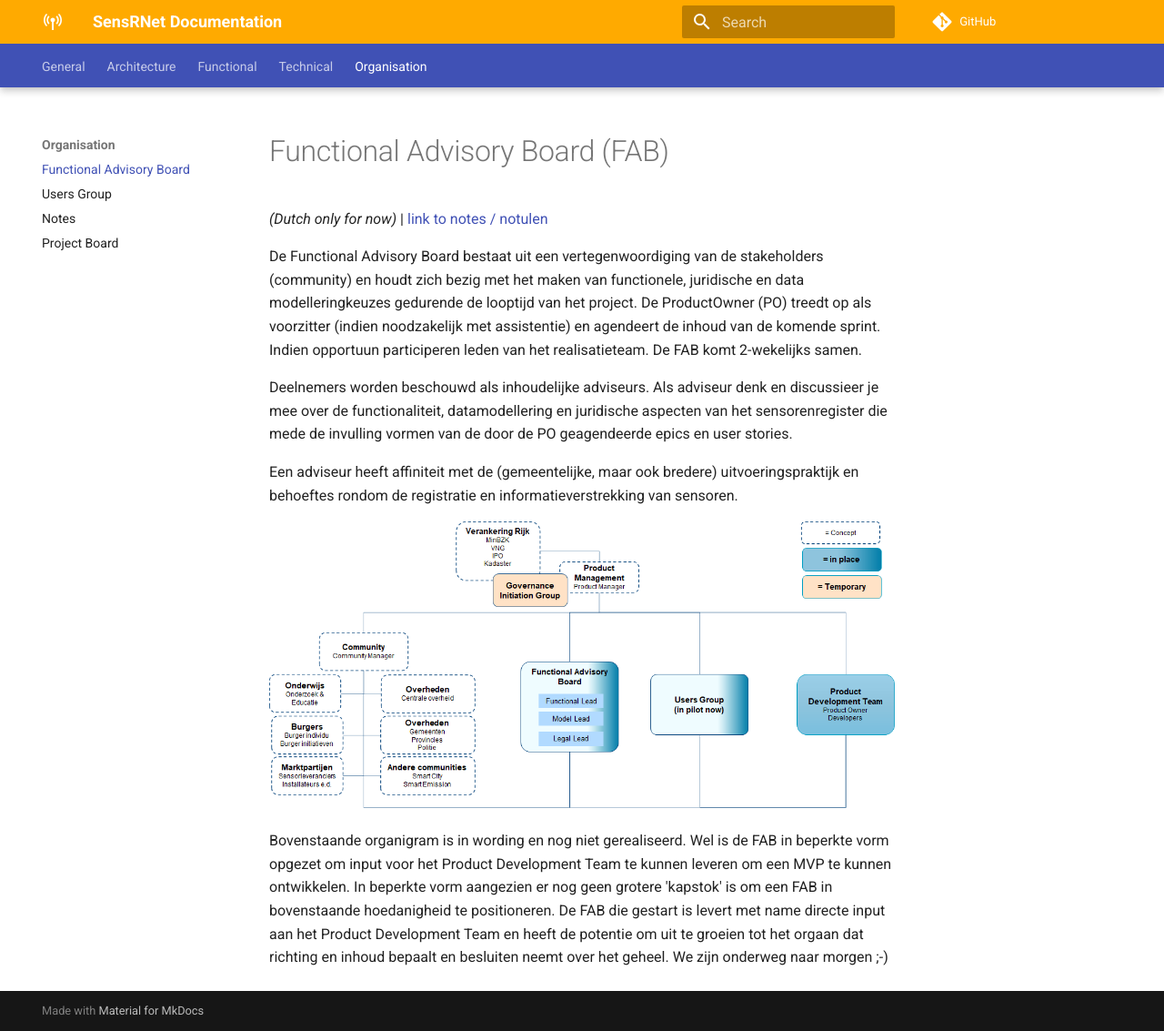
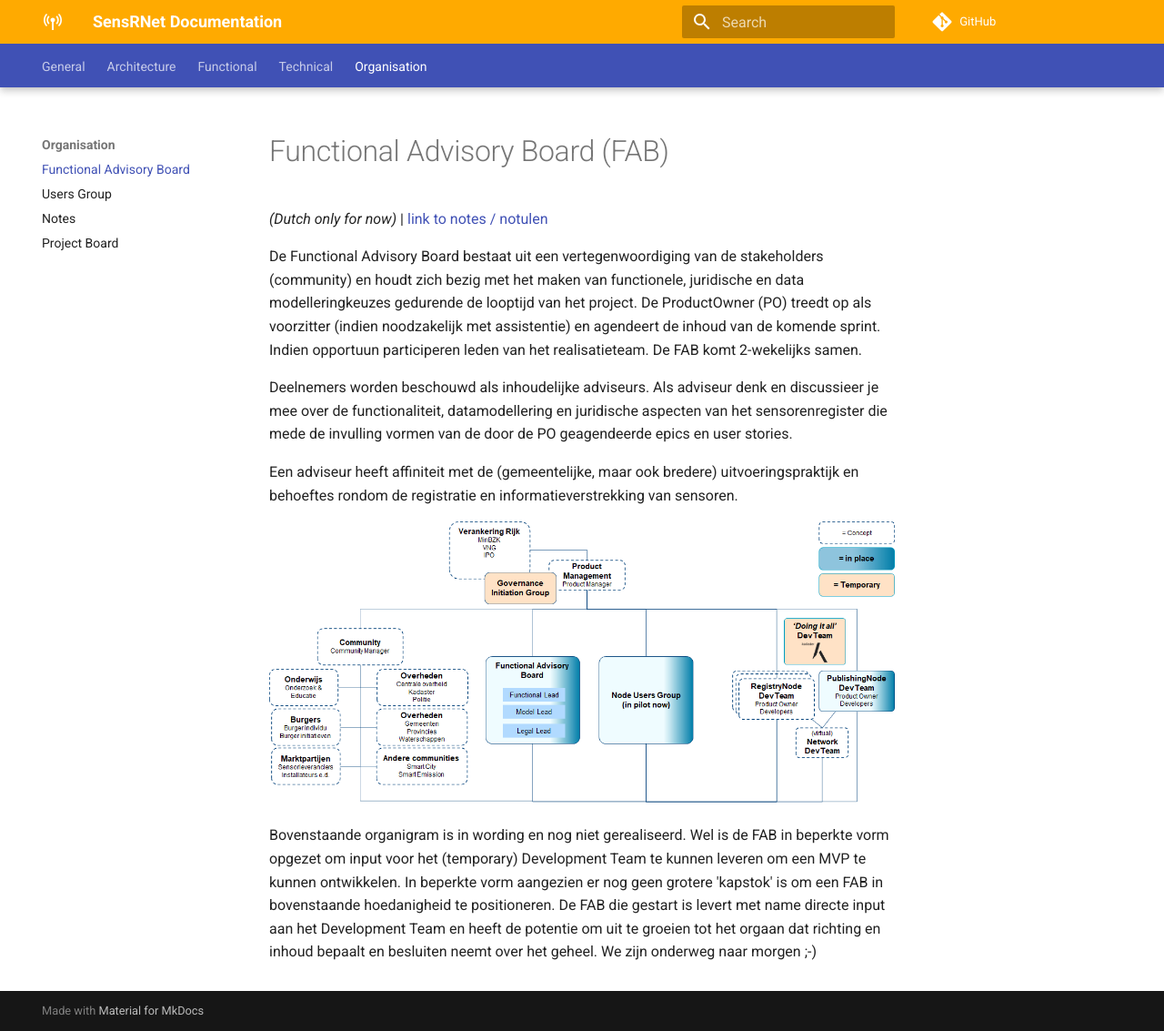
Before and after one commit to kadaster-labs/sensrnet-home, an MkDocs documentation site: the page built from docs/FAB.md, in a window 1280 px wide and 1133 px high. Shown: the whole window at 91% size. Built offline with MkDocs 1.6.1 and Material for MkDocs 9.7.7, drawn with Linux system fonts in a browser that asks for light colours; comment, search, counter and statistics services are not loaded.

Commit message:
organigram end of MVP fase (#149)
* organigram end of MVP fase
* moved temp kadaster dev team beside other teams
* users group > node users group

```diff
--- a/docs/FAB.md
+++ b/docs/FAB.md
@@ -8,6 +8,6 @@ Deelnemers worden beschouwd als inhoudelijke adviseurs. Als adviseur denk en dis
 
 Een adviseur heeft affiniteit met de (gemeentelijke, maar ook bredere) uitvoeringspraktijk en behoeftes rondom de registratie en informatieverstrekking van sensoren.
 
-![Governance Structure (under construction)](img/SensRNet-governance-structure-v0.2.png)
+![Governance Structure (under construction)](img/SensRNet-governance-structure-v0.3.png)
 
-Bovenstaande organigram is in wording en nog niet gerealiseerd. Wel is de FAB in beperkte vorm opgezet om input voor het Product Development Team te kunnen leveren om een MVP te kunnen ontwikkelen. In beperkte vorm aangezien er nog geen grotere 'kapstok' is om een FAB in bovenstaande hoedanigheid te positioneren. De FAB die gestart is levert met name directe input aan het Product Development Team en heeft de potentie om uit te groeien tot het orgaan dat richting en inhoud bepaalt en besluiten neemt over het geheel. We zijn onderweg naar morgen ;-)
+Bovenstaande organigram is in wording en nog niet gerealiseerd. Wel is de FAB in beperkte vorm opgezet om input voor het (temporary) Development Team te kunnen leveren om een MVP te kunnen ontwikkelen. In beperkte vorm aangezien er nog geen grotere 'kapstok' is om een FAB in bovenstaande hoedanigheid te positioneren. De FAB die gestart is levert met name directe input aan het Development Team en heeft de potentie om uit te groeien tot het orgaan dat richting en inhoud bepaalt en besluiten neemt over het geheel. We zijn onderweg naar morgen ;-)
```
Also changed, not shown: docs/UsersGroup.md (+2 -2 lines), docs/img/SensRNet-governance-structure-v0.3.png (added).
